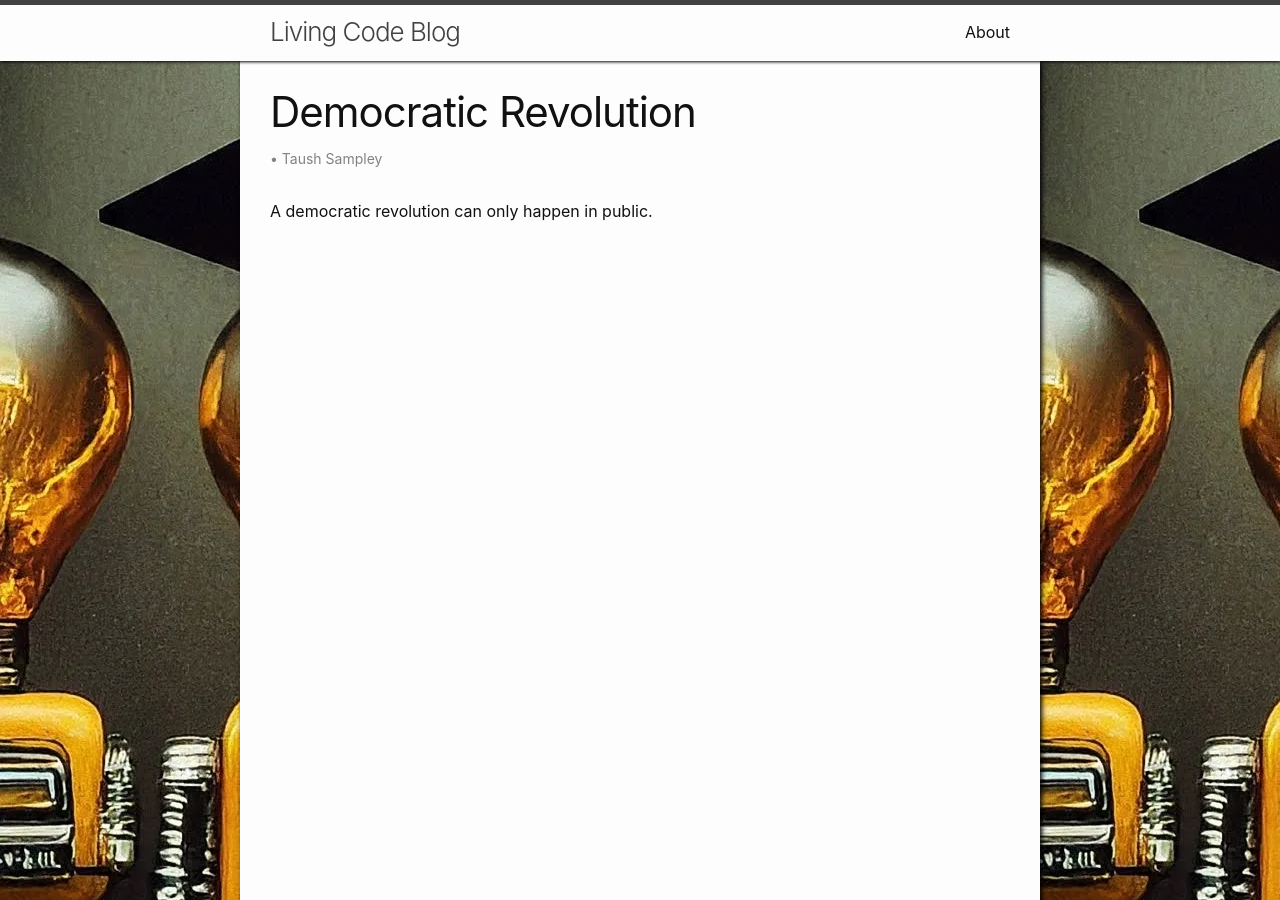
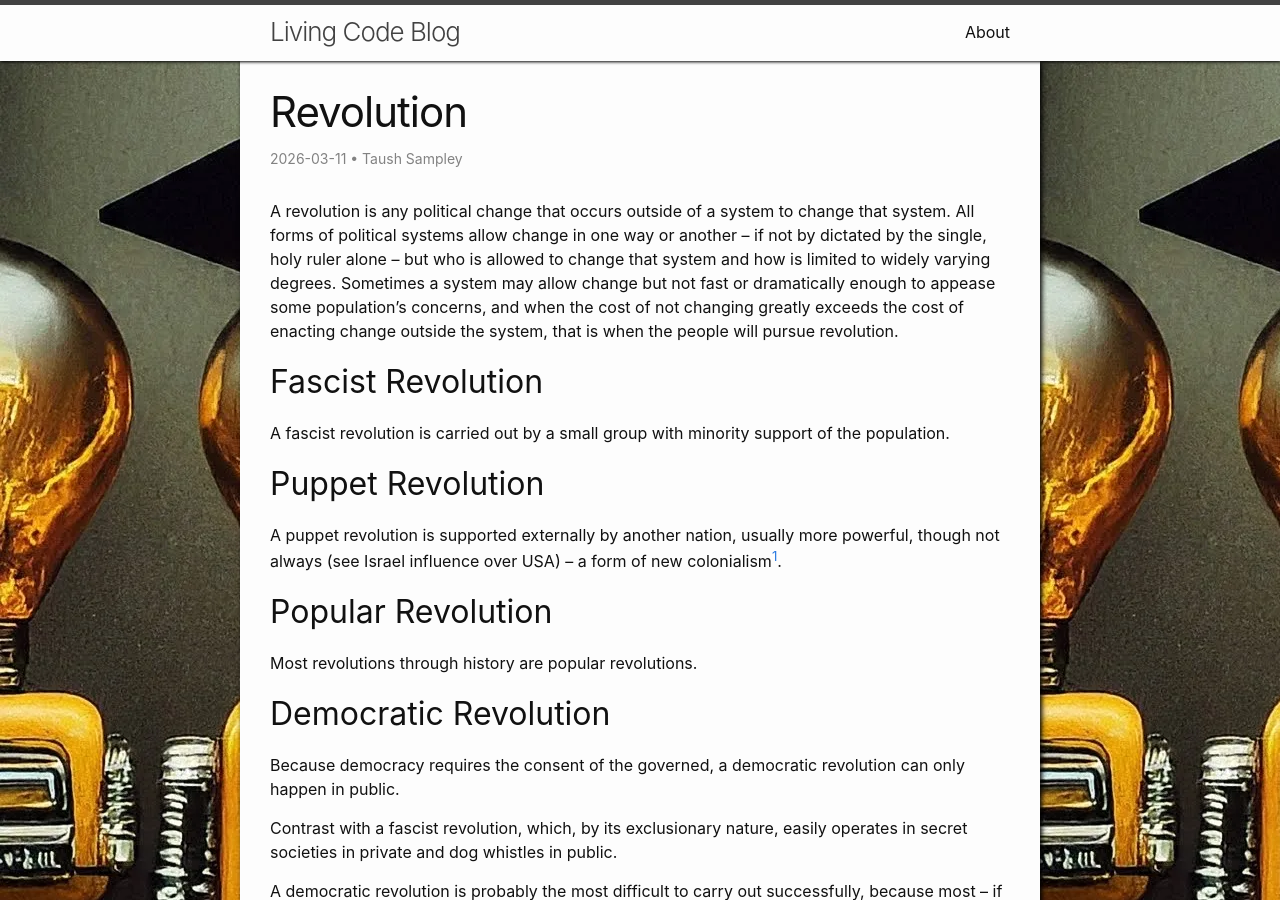
Before and after one commit to TSampley/TSampley.github.io, a Jekyll site: the page built from science/sociology/democratic-revolution.md, in a window 1280 px wide and 900 px high. Built offline with Jekyll 4.4.1, drawn with Linux system fonts in a browser that asks for light colours; some of the changed text lies outside the part shown.

Commit message:
Expand democratic revolution page

```diff
--- a/science/sociology/democratic-revolution.md
+++ b/science/sociology/democratic-revolution.md
@@ -1,8 +1,28 @@
 ---
 layout: wiki
 
-title: Democratic Revolution
+title: Revolution
 description:
+date: 2026-03-11 02:20 -0500
 ---
 
-A democratic revolution can only happen in public.
+A revolution is any political change that occurs outside of a system to change that system. All forms of political systems allow change in one way or another – if not by dictated by the single, holy ruler alone – but who is allowed to change that system and how is limited to widely varying degrees. Sometimes a system may allow change but not fast or dramatically enough to appease some population's concerns, and when the cost of not changing greatly exceeds the cost of enacting change outside the system, that is when the people will pursue revolution.
+
+## Fascist Revolution
+A fascist revolution is carried out by a small group with minority support of the population.
+
+## Puppet Revolution
+A puppet revolution is supported externally by another nation, usually more powerful, though not always (see Israel influence over USA) – a form of new colonialism[^1].
+
+## Popular Revolution
+Most revolutions through history are popular revolutions.
+
+## Democratic Revolution
+Because democracy requires the consent of the governed, a democratic revolution can only happen in public.
+
+Contrast with a fascist revolution, which, by its exclusionary nature, easily operates in secret societies in private and dog whistles in public.
+
+A democratic revolution is probably the most difficult to carry out successfully, because most – if not all – efforts and coordination is done in public, easily scrutinized and potentially disrupted by enemies.
+
+[^1]: https://en.wikipedia.org/wiki/Neocolonialism
+[^2]:
```
